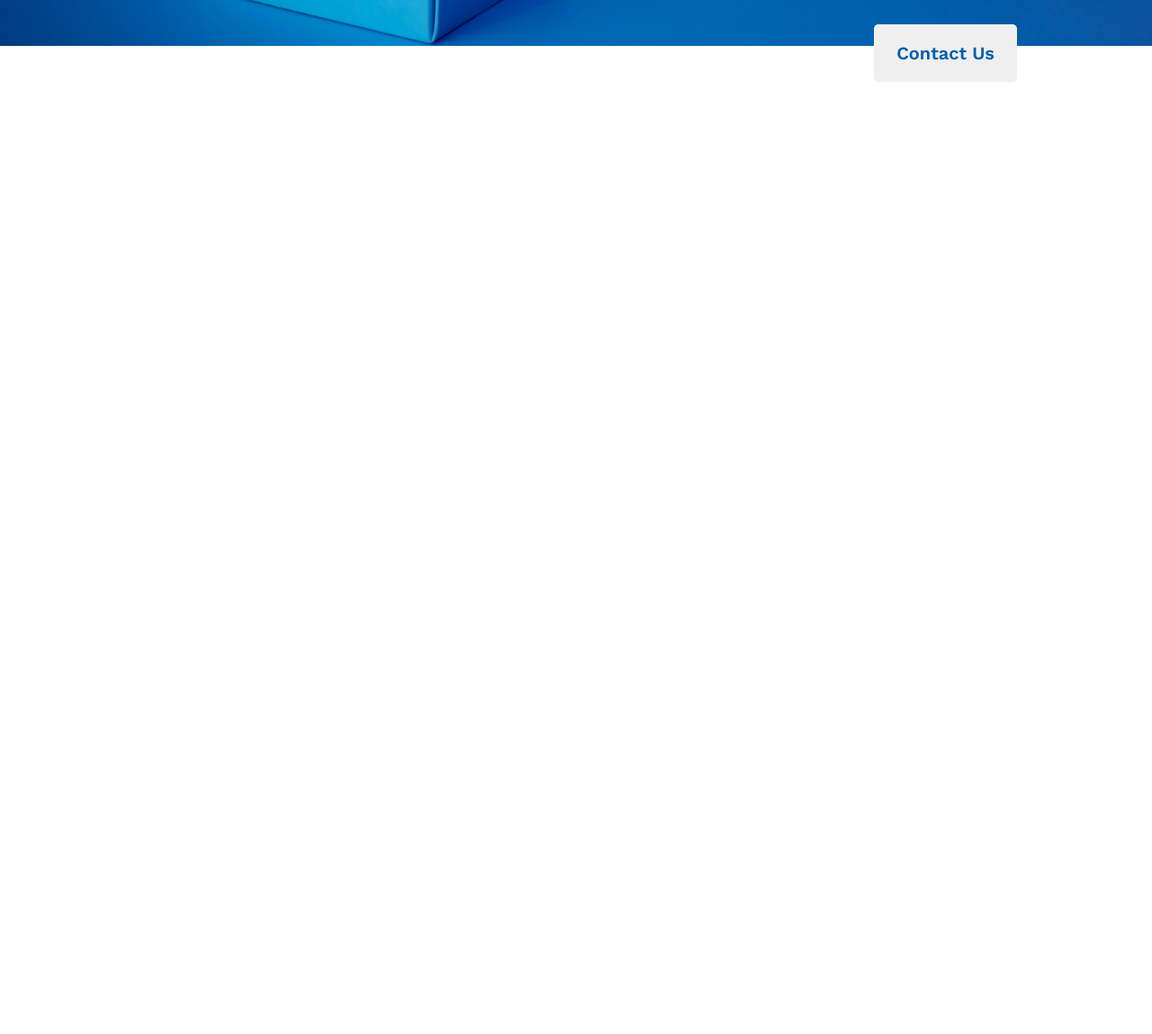
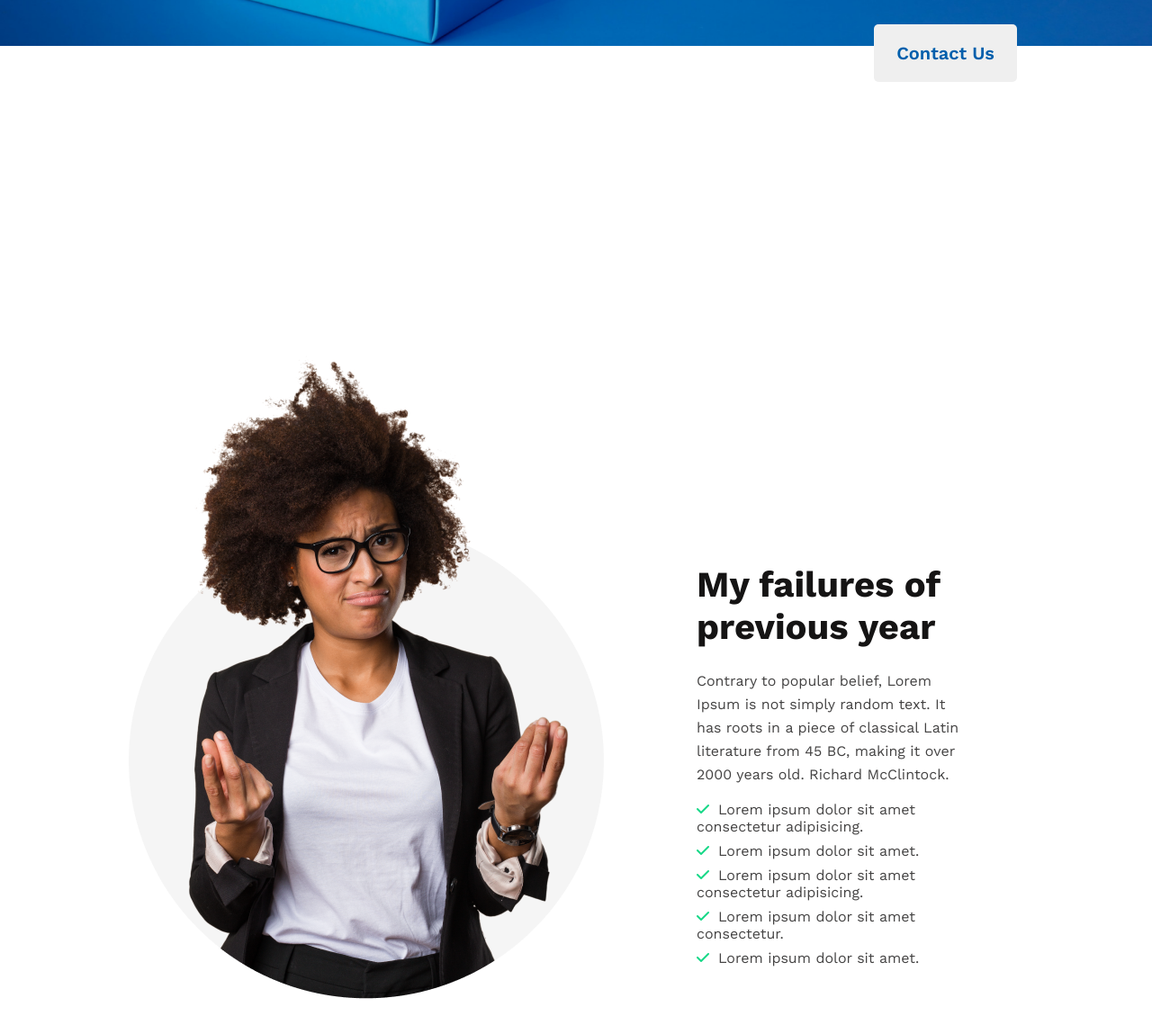
Before and after one commit to musabbirhossen/new-year-mission, a plain HTML site: page index.html in a window 1280 px wide. Shown: the part 595-1744 px from the top of the page at 90% size. Before the commit the page ends 851 px from the top, so only its background shows below. Drawn offline with nearby package versions, Linux system fonts and the light colour scheme.

Commit message:
My Failures Styles

```diff
--- a/index.html
+++ b/index.html
@@ -6,6 +6,7 @@
     <meta name="viewport" content="width=device-width, initial-scale=1.0">
     <title>New Year Mission</title>
     <link rel="preconnect" href="https://fonts.googleapis.com"><link rel="preconnect" href="https://fonts.gstatic.com" crossorigin><link href="https://fonts.googleapis.com/css2?family=Open+Sans&family=Work+Sans:wght@400;500;600;700;800;900&display=swap" rel="stylesheet">
+    <script src="https://kit.fontawesome.com/6345334601.js" crossorigin="anonymous"></script>
     <link rel="stylesheet" href="styles/mission.css">
 </head>
 <body>
@@ -20,7 +21,23 @@
         </section>
     </header>
     <main>
-
+        <!-- Previous Year Failure -->
+        <section class="failure">
+            <div class="failure-me">
+                <img src="images/person.png" alt="">
+            </div>
+            <div class="failure-text">
+                <h3 class="failure-title">My failures of previous year</h3>
+                <p class="failure-description">Contrary to popular belief, Lorem Ipsum is not simply random text. It has roots in a piece of classical Latin literature from 45 BC, making it over 2000 years old. Richard McClintock.</p>
+                <ul class="failure-list">
+                    <li><i class="fa-solid fa-check"></i>Lorem ipsum dolor sit amet consectetur adipisicing.</li>
+                    <li><i class="fa-solid fa-check"></i>Lorem ipsum dolor sit amet.</li>
+                    <li><i class="fa-solid fa-check"></i>Lorem ipsum dolor sit amet consectetur adipisicing.</li>
+                    <li><i class="fa-solid fa-check"></i>Lorem ipsum dolor sit amet consectetur.</li>
+                    <li><i class="fa-solid fa-check"></i>Lorem ipsum dolor sit amet.</li>
+                </ul>
+            </div>
+        </section>
     </main>
     <footer>
 
--- a/styles/mission.css
+++ b/styles/mission.css
@@ -8,7 +8,7 @@
 	background-repeat: no-repeat;
 	background-size: contain;
 }
-.header-item{
+.header-item {
 	text-align: right;
 	padding: 160px 150px 165px 750px;
 }
@@ -26,8 +26,42 @@
 .button-primary {
 	font-weight: 600;
 	font-size: 20px;
-    color: #005FAC;
+	color: #005fac;
 	padding: 20px 25px;
 	border: none;
 	border-radius: 5px;
 }
+/* Previous Year Failure */
+.failure {
+	display: flex;
+    gap: 85px;
+}
+.failure-me {
+    padding: 130px 0 130px 120px;
+}
+.failure-text {
+    padding: 370px 210px 190px 0px;
+}
+.failure-title {
+	font-weight: 700;
+	font-size: 40px;
+	color: #151414;
+    margin-bottom: 24px;
+}
+.failure-description {
+	line-height: 26px;
+	color: #444343;
+    margin-bottom: 16px;
+}
+.failure-list {
+    color: #444343;
+    padding-left: 0;
+}
+.failure-list li{
+    list-style: none;
+    margin-bottom: 8px;
+}
+.failure-list li i{
+    color: #16D887;
+    padding-right: 10px;
+}
```
Lines whose indentation alone changed are shown as unchanged.
